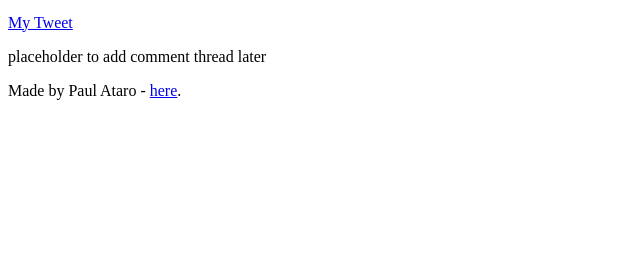
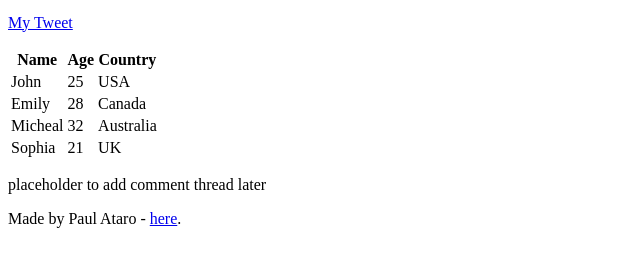
Before and after one commit to 4T4RO/My_First_Portfolio, a plain HTML site: page html_basic/index.html in a window 1280 px wide. Shown: the part 538-800 px from the top of the page, without its empty margins (0-640 px from the left). Drawn offline with Linux system fonts and the light colour scheme.

Commit message:
My table assignment

```diff
--- a/html_basic/index.html
+++ b/html_basic/index.html
@@ -31,7 +31,37 @@
                 <p>
                     <a href="html_basic/tweets.html">My Tweet</a>
                 </p>
-
+                <table>
+                    <thead>
+                        <tr>
+                            <th>Name</th>
+                            <th>Age</th>
+                            <th>Country</th>
+                        </tr>
+                    </thead>
+                    <tbody>
+                        <tr>
+                            <td>John</td>
+                            <td>25</td>
+                            <td>USA</td>
+                        </tr>
+                        <tr>
+                        <td>Emily</td>
+                        <td>28</td>
+                        <td>Canada</td>
+                        </tr>
+                        <tr>
+                            <td>Micheal</td>
+                            <td>32</td>
+                            <td>Australia</td>
+                        </tr>
+                        <tr>
+                            <td>Sophia</td>
+                            <td>21</td>
+                            <td>UK</td>
+                        </tr>
+                    </tbody>
+                </table>
             </article>
             <aside>
                 <p>placeholder to add comment thread later</p>
```
Also changed, not shown: html_basic/tweets.html (+2 -2 lines).
